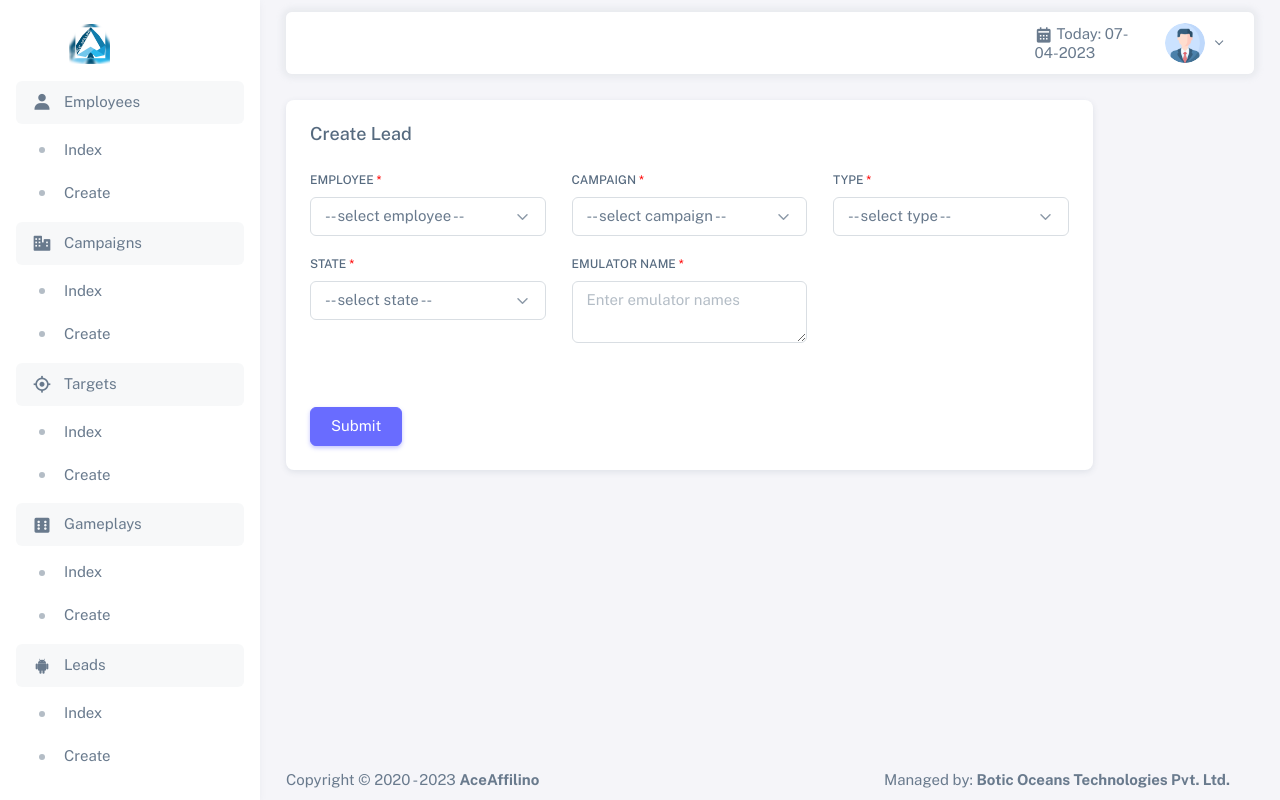
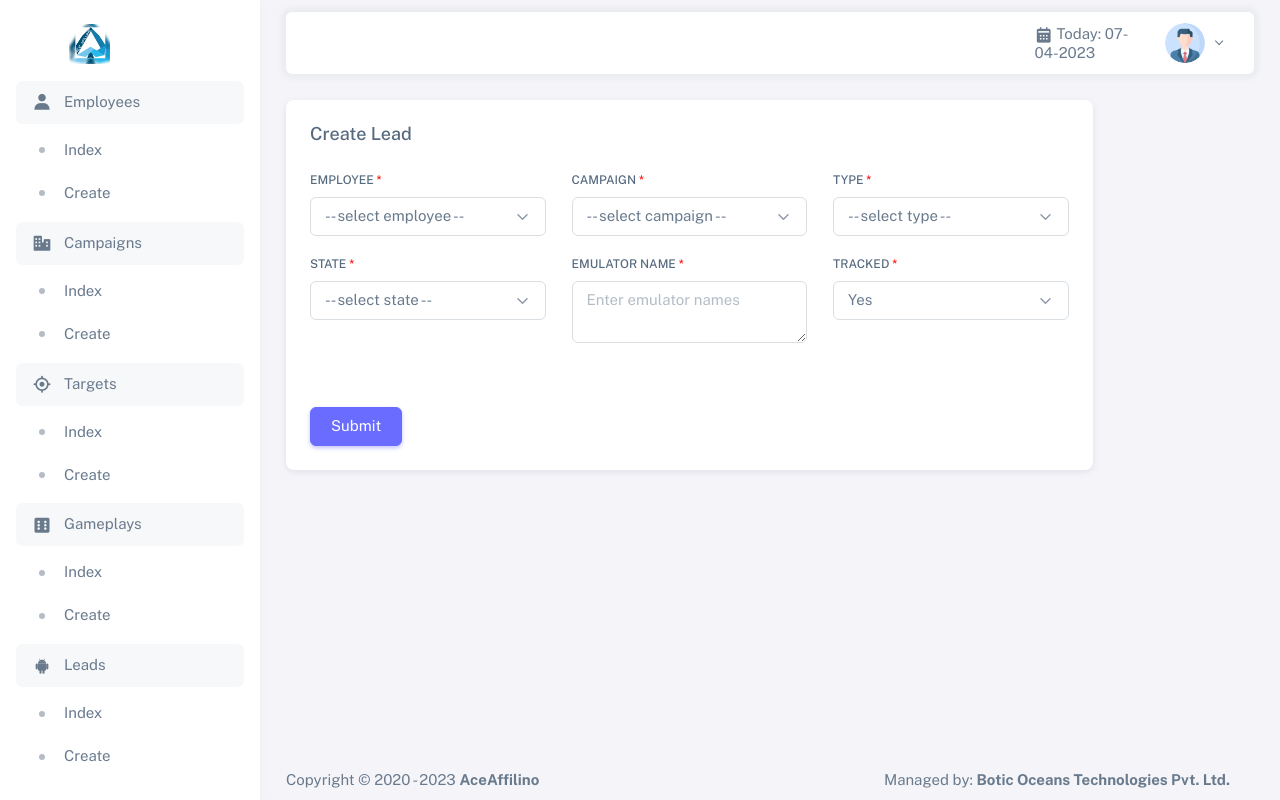
Before and after one commit to Sunil178/Laravel-Styled-PHP, a PHP site: page /leads/create in a window 1280 px wide. Run offline with PHP 8.4, Linux system fonts and the light colour scheme; the visitor is signed in with stand-in values (Sample User, id 1); data that the repository does not hold is empty; some libraries are stand-ins or nearby versions.

Commit message:
Added tracked status

```diff
--- a/controller/leads/store.php
+++ b/controller/leads/store.php
@@ -35,12 +35,18 @@ if (!isset($_POST['emulator_name']) || $_POST['emulator_name'] == '') {
     exit;
 }
 
+if (!isset($_POST['tracked']) || $_POST['tracked'] == '') {
+    echo "Track status is required";
+    exit;
+}
+
 $model = new Model('leads');
 $data = [
     'employee_id' => $employee_id,
     'campaign_id' => $_POST['campaign_id'],
     'state_id' => $_POST['state_id'],
     'type' => $type,
+    'tracked' => $_POST['tracked'],
     'emulator' => $_POST['emulator_name'],
 ];
 $lead_id = $_POST['lead_id'];
--- a/database/AceDB.sql
+++ b/database/AceDB.sql
@@ -50,6 +50,7 @@ CREATE TABLE `leads` (
   `campaign_id` INT unsigned DEFAULT NULL,
   `state_id` INT unsigned DEFAULT NULL,
   `type` TINYINT DEFAULT NULL COMMENT '0:registration 1:deposit',
+  `tracked` TINYINT DEFAULT NULL COMMENT '0:Yes 1:No',
   `emulator` VARCHAR(255) DEFAULT NULL,
   `created_at` DATETIME DEFAULT CURRENT_TIMESTAMP,
   `updated_at` DATETIME DEFAULT CURRENT_TIMESTAMP ON UPDATE CURRENT_TIMESTAMP,
--- a/views/leads/store.php
+++ b/views/leads/store.php
@@ -75,6 +75,16 @@
                                         <label class="form-label required">Emulator Name</label>
                                         <input id="emulator_name_text" type="text" class="form-control" name="emulator_name" placeholder="Enter emulator name" value="<?php echo $lead->emulator ?>" required>
                                         <textarea id="emulator_name_textarea" class="form-control" name="emulator_name" placeholder="Enter emulator names" required><?php echo $lead->emulator ?></textarea>
+                                   </div>
+                              </div>
+                              <div class="mb-3 col-md-4">
+                                   <div class="form-group">
+                                        <label class="form-label required">Tracked</label>
+                                        <select name="tracked" class="form-select" required>
+                                             <option value="" disabled selected hidden> -- tracked or not? -- </option>
+                                             <option <?php echo !$lead->tracked ? 'selected' : ''; ?> value="0">Yes</option>
+                                             <option <?php echo $lead->tracked ? 'selected' : ''; ?> value="1">No</option>
+                                        </select>
                                    </div>
                               </div>
                          </div>
--- a/views/targets/store.php
+++ b/views/targets/store.php
@@ -27,7 +27,7 @@
                                    <div class="mb-3 col-md-4">
                                         <div class="form-group">
                                              <label class="form-label required">Employee</label>
-                                             <select name="employee_id" class="form-select" required>
+                                             <select name="employee_id" class="form-select select2" required>
                                                   <option value=""> -- select employee -- </option>
                                                   <?php foreach ($employees as $employee) { ?>
                                                        <option <?php echo ($target->employee_id == $employee->id) ? 'selected' : ''; ?> value="<?php echo $employee->id; ?>"><?php echo $employee->name . ' : ' . $employee->username; ?></option>
@@ -39,7 +39,7 @@
                               <div class="mb-3 col-md-4">
                                    <div class="form-group">
                                         <label class="form-label required">Campaign</label>
-                                        <select name="campaign_id" class="form-select" required>
+                                        <select name="campaign_id" class="form-select select2" required>
                                              <option value=""> -- select campaign -- </option>
                                              <?php foreach ($campaigns as $campaign) { ?>
                                                   <option <?php echo ($target->campaign_id == $campaign->id) ? 'selected' : ''; ?> value="<?php echo $campaign->id; ?>"><?php echo $campaign->name; ?></option>
```
